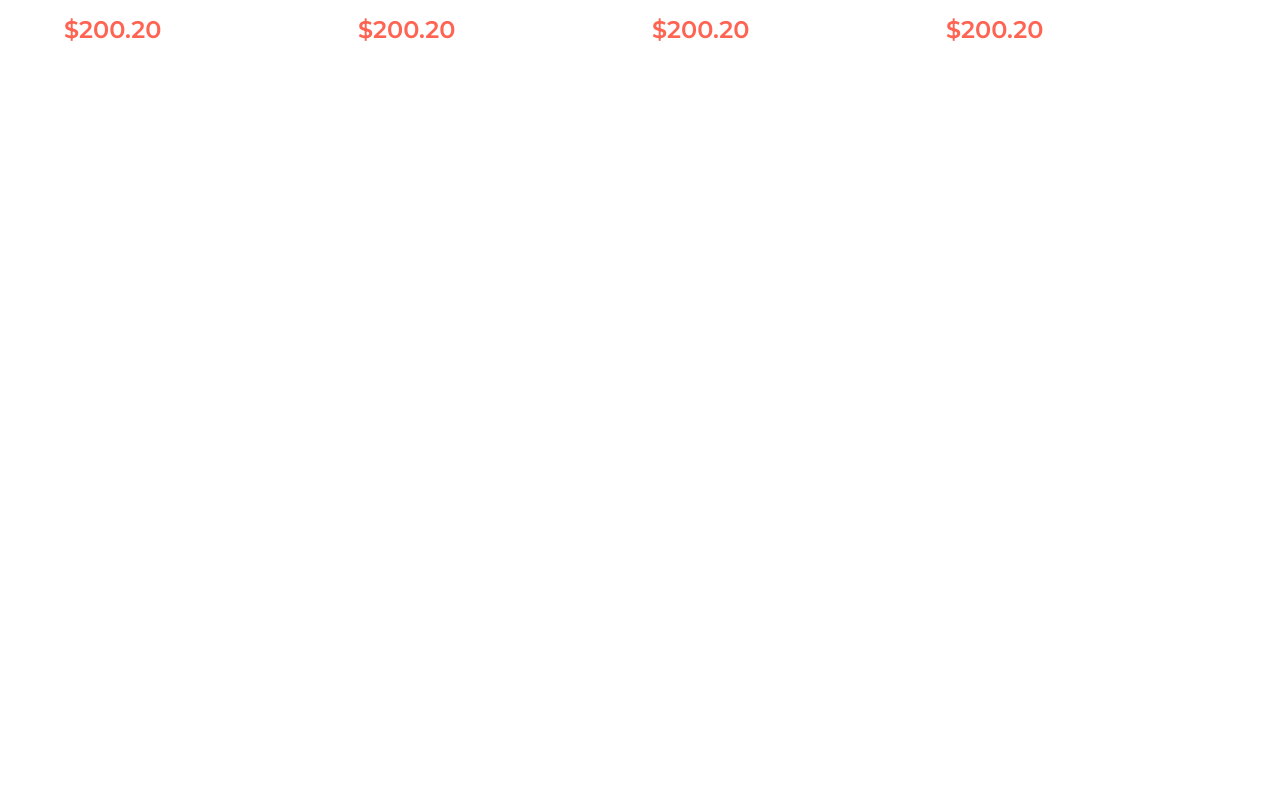
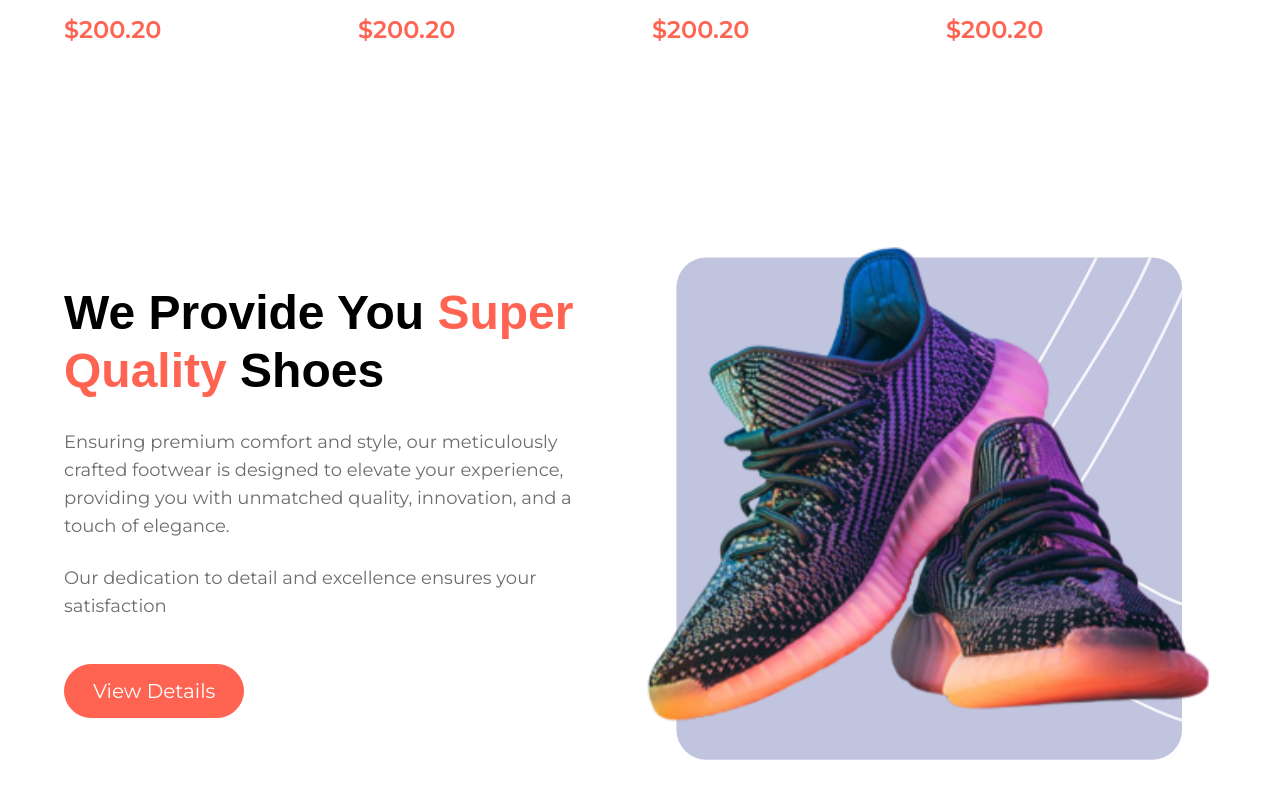
Before and after one commit to Mustapha-Nkhili/nike-landing-clone, a React (Vite) app: page / in a window 1280 px wide. Shown: the part 1603-2401 px from the top of the page. Before the commit the page ends 1747 px from the top, so only its background shows below. Built offline with nearby package versions, Linux system fonts and the light colour scheme; a web font is replaced by a local one.

Commit message:
Added AboutUs section

```diff
--- a/src/App.jsx
+++ b/src/App.jsx
@@ -1,11 +1,13 @@
 import Home from "./sections/Home";
 import PopularProducts from "./sections/PopularProducts";
+import AboutUs from "./sections/AboutUs";
 
 function App() {
   return (
     <>
       <Home />
       <PopularProducts />
+      <AboutUs />
     </>
   );
 }
--- /dev/null
+++ b/src/sections/AboutUs.jsx
@@ -0,0 +1,35 @@
+import { shoe8 } from "../assets/imgs.index";
+import Button from "../components/Button";
+import Subtitle from "../components/Subtitle";
+
+const ShoesQuality = () => {
+  return (
+    <section className="padding flex items-center justify-center gap-10 max-xl:flex-col max-container w-full">
+      <div>
+        <Subtitle
+          text={
+            <>
+              We Provide You{" "}
+              <span className="text-coral-red">Super Quality</span> Shoes
+            </>
+          }
+        />
+
+        <p className="mb-6 info-text xl:max-w-lg">
+          Ensuring premium comfort and style, our meticulously crafted footwear
+          is designed to elevate your experience, providing you with unmatched
+          quality, innovation, and a touch of elegance.
+        </p>
+
+        <p className="info-text mb-11 xl:max-w-lg">
+          Our dedication to detail and excellence ensures your satisfaction
+        </p>
+
+        <Button label={"view details"} />
+      </div>
+      <img src={shoe8} alt="this is an image of a nike shoes" />
+    </section>
+  );
+};
+
+export default ShoesQuality;
```
